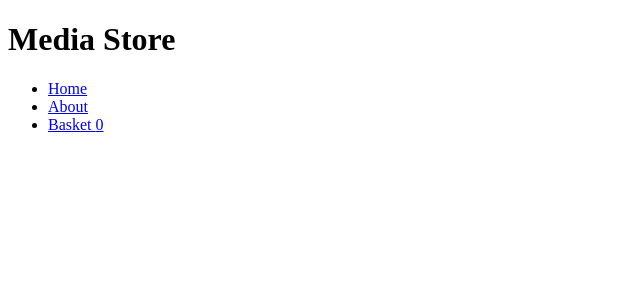
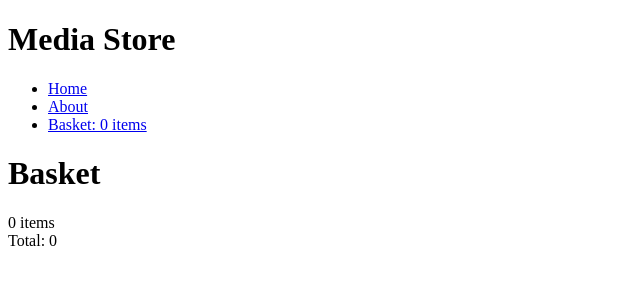
Before and after one commit to black-codher-bootcamp-2022-daly/unit-04-react-assessment-Ouakhila, a React (Create React App) app: page /basket in a window 1280 px wide. Shown: the top 300 px of the page, without its empty margins (0-640 px from the left). Built offline with nearby package versions, Linux system fonts and the light colour scheme.

Commit message:
basketCount fix

```diff
--- a/src/App.js
+++ b/src/App.js
@@ -11,12 +11,13 @@ import { Home } from "./pages/Home";
 import { About } from "./pages/About";
 import { Basket } from "./components/Basket";
 import { BasketTotal } from "./components/BasketTotal";
+import { BasketCount } from "./components/BasketCount";
 
 function App() {
   const [products, setProducts] = useState(data);
   const [basket, setBasket] = useState([]);
   const [keyword, setKeyword] = useState("");
-  const [itemCount, setCounter] = useState(0);
+  const [count, setCounter] = useState(0);
   const [removeProduct, setRemoveProduct] = useState(basket);
   const [totalPrice, setTotal] = useState(basket);
 
@@ -30,7 +31,7 @@ function App() {
 
     productToAdd.push(id);
     setBasket(productToAdd);
-    setCounter(itemCount + 1);
+    setCounter(count + 1);
     setTotal(total);
     console.log({ productToAdd, basket, total, totalPrice });
   }
@@ -39,7 +40,7 @@ function App() {
     const newRemov = removeProduct.filter((item) => item.trackId !== trackId);
     basket.shift(trackId);
     setRemoveProduct(newRemov);
-    setCounter(itemCount - 1);
+    setCounter(count - 1);
     console.log({ newRemov, basket, total });
   }
 
@@ -56,7 +57,7 @@ function App() {
     <div className="App">
       <h1>Media Store</h1>
 
-      <Header itemCount={itemCount}></Header>
+      <Header itemCount={count}></Header>
       <Routes>
         <Route
           path="/"
@@ -85,9 +86,10 @@ function App() {
         ></Route>
         <Route path="/about" element={<About />}></Route>
         <Route
-          path="/basket/basketTotal"
+          path="/basket"
           element={
             <div>
+              <BasketCount basketCount={count} />
               <Basket basket={basket} removeFromBasket={removeFromBasket} />
               <BasketTotal basketTotal={total} />
             </div>
--- a/src/components/Basket.js
+++ b/src/components/Basket.js
@@ -2,10 +2,9 @@ import Product from "./Product";
 //import { BasketTotal } from "./BasketTotal";
 //import { toContainHTML } from "@testing-library/jest-dom/dist/matchers";
 
-export const Basket = ({ basket, removeFromBasket, total }) => {
+export const Basket = ({ basket, removeFromBasket }) => {
   return (
     <div>
-      <h2> You have Added: {basket.length}</h2>
       {basket.map((el) => (
         <Product
           key={el.trackId}
--- a/src/components/BasketCount.js
+++ b/src/components/BasketCount.js
@@ -0,0 +1,10 @@
+export function BasketCount(props) {
+  const { basketCount } = props;
+  console.log(basketCount);
+  return (
+    <div>
+      <h1>Basket</h1>
+      {props.basketCount} items
+    </div>
+  );
+}
--- a/src/components/BasketTotal.js
+++ b/src/components/BasketTotal.js
@@ -1,5 +1,5 @@
 export function BasketTotal(props) {
   const { basketTotal } = props;
-  console.log(basketTotal);
-  return <div>Total:{props.basketTotal}</div>;
+  //console.log(basketTotal);
+  return <div>Total: {basketTotal} </div>;
 }
--- a/src/components/Header.js
+++ b/src/components/Header.js
@@ -16,8 +16,8 @@ export function Header(props) {
           </Link>
         </li>
         <li>
-          <Link to="/basket/basketTotal" id="basketlink" className="List">
-            Basket {props.itemCount}
+          <Link to="/basket" id="basketlink" className="List">
+            Basket: {props.itemCount} items
           </Link>
         </li>
       </ul>
```
